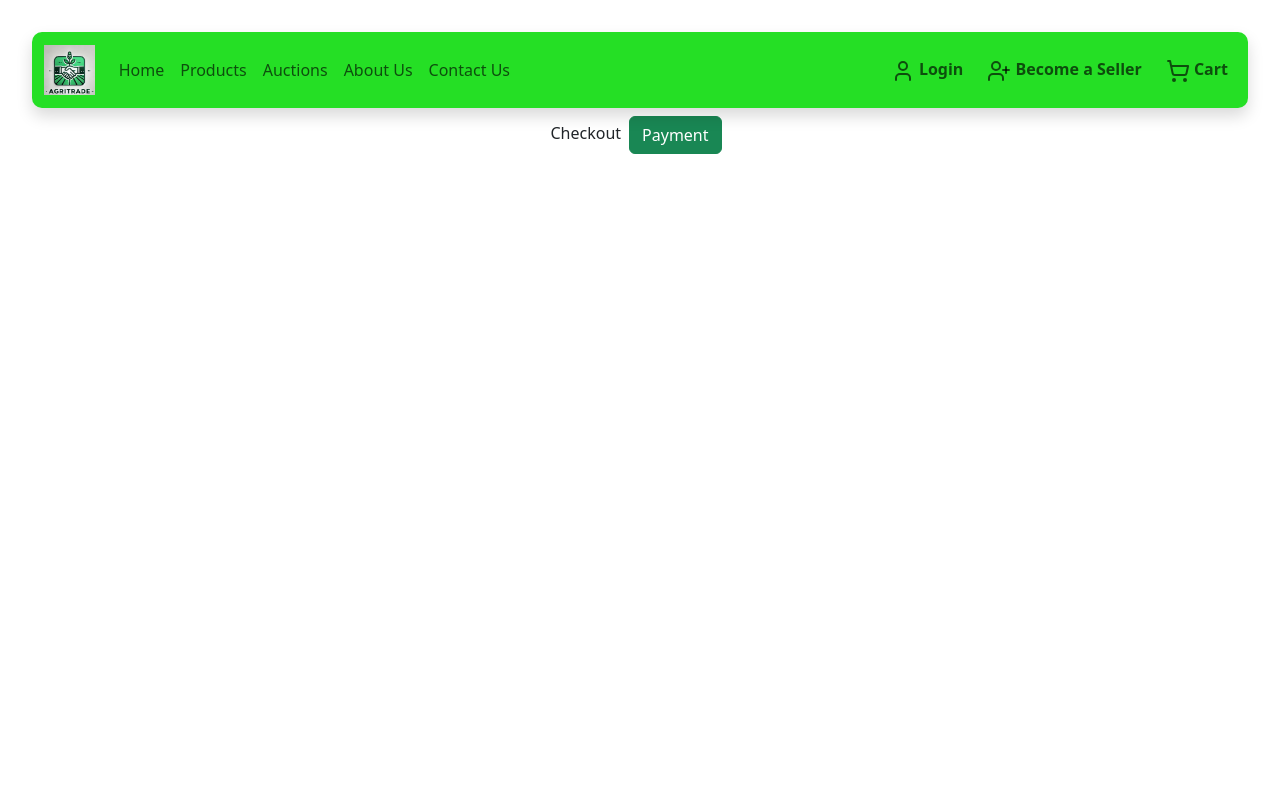
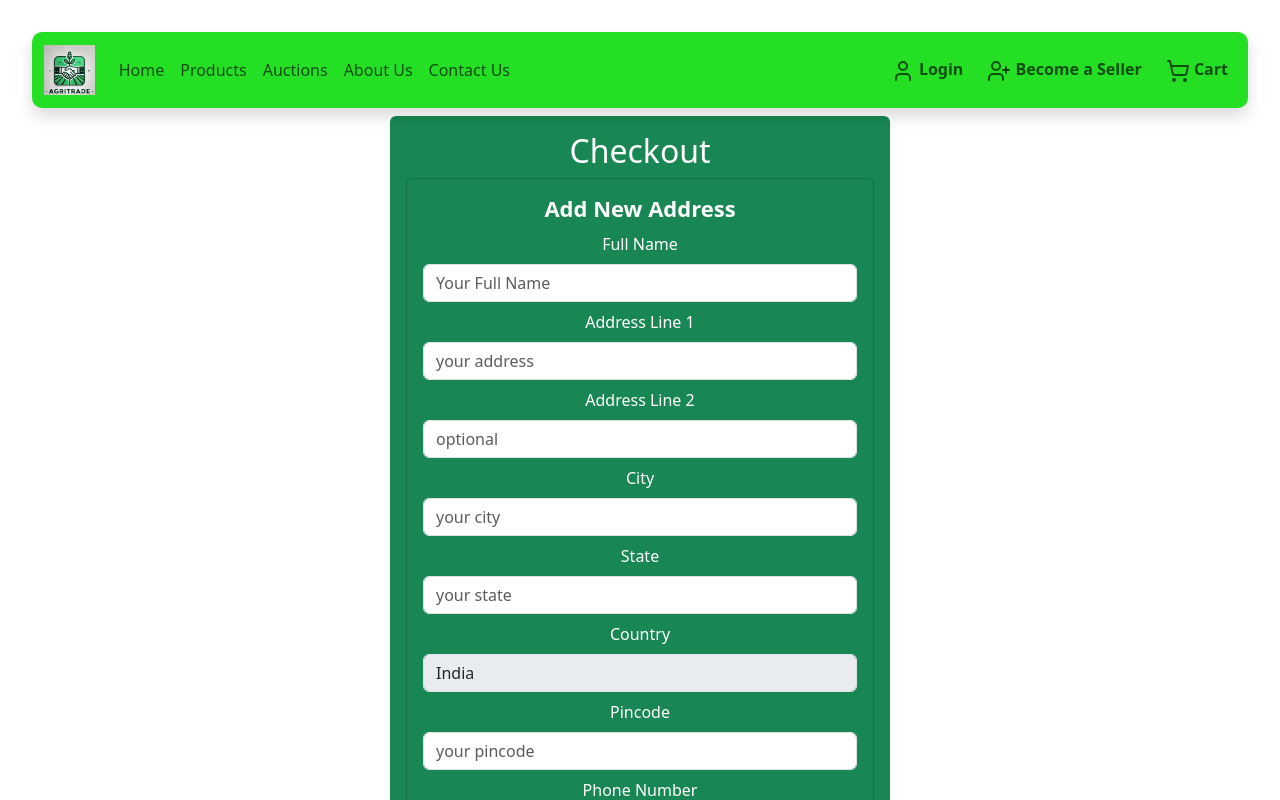
Before and after one commit to tharunnaidug/agritrade, a React (Vite) app: page /user/checkout in a window 1280 px wide. Shown: the top 800 px of the page. Built offline with nearby package versions, Linux system fonts and the light colour scheme; no server answers.

Commit message:
Checkout and Order Placed

```diff
--- a/src/componets/user/Checkout.jsx
+++ b/src/componets/user/Checkout.jsx
@@ -1,13 +1,110 @@
-import React from 'react'
-import { Link } from 'react-router-dom'
+import React, { useContext, useState } from 'react';
+import { Link } from 'react-router-dom';
+import AppContext from '../../context/AppContext';
 
 const Checkout = () => {
+  const { user, updateAddress } = useContext(AppContext);
+
+  const [formData, setFormData] = useState(user?.address || {
+    fullname: '',
+    addressLine1: '',
+    addressLine2: '',
+    city: '',
+    state: '',
+    country: '',
+    pincode: '',
+    phno: '',
+  });
+
+
+  const [isEditing, setIsEditing] = useState(!user?.address);
+
+  const handleChange = (e) => {
+    setFormData({ ...formData, [e.target.name]: e.target.value });
+  };
+
+  const handleSubmit = async (e) => {
+    e.preventDefault();
+    const form = new FormData();
+    Object.keys(formData).forEach((key) => {
+      form.append(key, formData[key]);
+    });
+    await updateAddress(form);
+    setIsEditing(false);
+  };
   return (
-    <>Checkout
-        <Link to='/user/payment' className='btn btn-success m-2'>Payment</Link>
+    <div className="container mt-2  bg-success p-3 rounded text-white shadow-sm" style={{ maxWidth: "500px" }}>
+      <h2>Checkout</h2>
 
-    </>
-  )
-}
+      {isEditing ? (
+        <form onSubmit={handleSubmit} className="card  bg-success p-3 text-white">
+          <h4 className='text-white' >{user?.address ? 'Edit Address' : 'Add New Address'}</h4>
 
-export default Checkout
+          <div className="mb-2">
+            <label className="form-label">Full Name</label>
+            <input type="text" name="fullname" value={formData.fullname} onChange={handleChange} className="form-control" required placeholder='Your Full Name' />
+          </div>
+
+          <div className="mb-2">
+            <label className="form-label">Address Line 1</label>
+            <input type="text" name="addressLine1" value={formData.addressLine1} onChange={handleChange} className="form-control" required placeholder='your address' />
+          </div>
+
+          <div className="mb-2">
+            <label className="form-label">Address Line 2</label>
+            <input type="text" name="addressLine2" value={formData.addressLine2} onChange={handleChange} className="form-control" placeholder='optional' />
+          </div>
+
+          <div className="mb-2">
+            <label className="form-label">City</label>
+            <input type="text" name="city" value={formData.city} onChange={handleChange} className="form-control" required placeholder='your city' />
+          </div>
+
+          <div className="mb-2">
+            <label className="form-label">State</label>
+            <input type="text" name="state" value={formData.state} onChange={handleChange} className="form-control" required placeholder='your state' />
+          </div>
+
+          <div className="mb-2">
+            <label className="form-label">Country</label>
+            <input type="text" name="country" value={"India"} onChange={handleChange} className="form-control" defaultValue={"India"} disabled />
+          </div>
+
+          <div className="mb-2">
+            <label className="form-label">Pincode</label>
+            <input type="text" name="pincode" value={formData.pincode} onChange={handleChange} className="form-control" required placeholder='your pincode' />
+          </div>
+
+          <div className="mb-2">
+            <label className="form-label">Phone Number</label>
+            <input type="text" name="phno" value={formData.phno} onChange={handleChange} className="form-control" required placeholder='your phone number' />
+          </div>
+
+          <button type="submit" className="btn btn-primary mt-2">
+            {user?.address ? 'Update Address' : 'Save Address'}
+          </button>
+        </form>
+      ) : (
+        <div className="card p-3">
+          <h4>Your Shipping Address</h4>
+          <p><strong>Full Name:</strong> {formData.fullname}</p>
+          <p><strong>Address:</strong> {formData.addressLine1}, {formData.addressLine2}</p>
+          <p><strong>City:</strong> {formData.city}, {formData.state}</p>
+          <p><strong>Pincode:</strong> {formData.pincode}</p>
+          <p><strong>Phone:</strong> {formData.phno}</p>
+
+          <button onClick={() => setIsEditing(true)} className="btn btn-warning mt-2">
+            Edit Address
+          </button>
+        </div>
+      )}
+
+      {!isEditing ? (<Link to='/user/payment' className='btn btn-warning mt-3'>
+        Proceed to Payment
+      </Link>):(<></>)}
+
+    </div>
+  );
+};
+
+export default Checkout;
--- a/src/componets/user/Payment.jsx
+++ b/src/componets/user/Payment.jsx
@@ -1,9 +1,49 @@
-import React from 'react'
+import React, { useState, useContext } from 'react';
+import { Link } from 'react-router-dom';
+import AppContext from '../../context/AppContext';
 
 const Payment = () => {
-  return (
-    <>Payment</>
-  )
-}
+    const { placeOrder } = useContext(AppContext);
+    const [loading, setLoading] = useState(false);
+    const [error, setError] = useState(null);
+    const [success, setSuccess] = useState(false);
 
-export default Payment
+    const handlePayment = async () => {
+        setLoading(true);
+        setError(null);
+        setSuccess(false);
+
+        try {
+            await placeOrder();
+            setSuccess(true);
+        } catch (err) {
+            setError(err.message || "Failed to place order. Please try again.");
+        } finally {
+            setLoading(false);
+        }
+    };
+
+    return (
+        <div className="container mt-4 text-center">
+            <h2>Payment</h2>
+            <p>Currently COD Avilable</p>
+            {loading && <p className="text-primary">Processing your order...</p>}
+            {error && <p className="text-danger">{error}</p>}
+            {success && <p className="text-success">Order placed successfully!</p>}
+
+            {!success && !loading && (
+                <button onClick={handlePayment} className="btn btn-primary mt-3">Place Order</button>
+            )}
+
+            {error && !loading && (
+                <button onClick={handlePayment} className="btn btn-warning mt-3">Retry</button>
+            )}
+
+            {success && (
+                <Link to="/" className="btn btn-success mt-3">Go to Home</Link>
+            )}
+        </div>
+    );
+};
+
+export default Payment;
--- a/src/context/AppState.jsx
+++ b/src/context/AppState.jsx
@@ -361,6 +361,78 @@ const AppState = (props) => {
             });
         }
     };
+    const placeOrder = async () => {
+        try {
+            let response = await axios.post(`${url}/user/placeorder`, {
+                headers: { "Content-Type": "application/json" },
+                withCredentials: true,
+            });
+            console.log(response);
+            setUserReload(true);
+            toast.info(response?.data?.message || "Order Placed", {
+                position: "bottom-left",
+                autoClose: 5000,
+                hideProgressBar: false,
+                closeOnClick: true,
+                pauseOnHover: true,
+                draggable: true,
+                progress: undefined,
+                theme: "dark",
+                transition: Bounce,
+            });
+
+        } catch (error) {
+            console.error('Error Placing Order:', error);
+            toast.info(response?.data?.message || "Internal Server Error", {
+                position: "bottom-left",
+                autoClose: 5000,
+                hideProgressBar: false,
+                closeOnClick: true,
+                pauseOnHover: true,
+                draggable: true,
+                progress: undefined,
+                theme: "dark",
+                transition: Bounce,
+            });
+        }
+    };
+    const updateAddress = async (formData) => {
+        try {
+            let response = await axios.post(`${url}/user/address/update`,
+                 formData , {
+                headers: { "Content-Type": "application/json" },
+                withCredentials: true,
+            });
+            console.log(formData);
+            console.log(response);
+            setUserReload(true);
+            toast.info(response.data.message || "Address Added", {
+                position: "bottom-left",
+                autoClose: 5000,
+                hideProgressBar: false,
+                closeOnClick: true,
+                pauseOnHover: true,
+                draggable: true,
+                progress: undefined,
+                theme: "dark",
+                transition: Bounce,
+            });
+
+        } catch (error) {
+            console.error('Error Adding Address:', error);
+            toast.info(response.data.message || "Internal Server Error", {
+                position: "bottom-left",
+                autoClose: 5000,
+                hideProgressBar: false,
+                closeOnClick: true,
+                pauseOnHover: true,
+                draggable: true,
+                progress: undefined,
+                theme: "dark",
+                transition: Bounce,
+            });
+        }
+    };
 
     //Sellers
     const sendSellerOtp = async (email) => {
@@ -651,7 +723,7 @@ const AppState = (props) => {
     };
 
     return (
-        <AppContext.Provider value={{ isAuth, login, register, logout, sellerLogout, sendOtp, sendSellerOtp, user, sellerRegister, sellerLogin, seller, addProduct, sellerAllProducts, sellerProduct, deleteProduct, updateProduct, products, addToCart, cart, clearCart, addQty, removeQty, getCart,adminLogin ,admin,isAdmin,adminLogout}}>
+        <AppContext.Provider value={{ isAuth, login, register, logout, sellerLogout, sendOtp, sendSellerOtp, user, sellerRegister, sellerLogin, seller, addProduct, sellerAllProducts, sellerProduct, deleteProduct, updateProduct, products, addToCart, cart, clearCart, addQty, removeQty, getCart,adminLogin ,admin,isAdmin,adminLogout,updateAddress,placeOrder}}>
             {props.children}
         </AppContext.Provider>
     )
```
